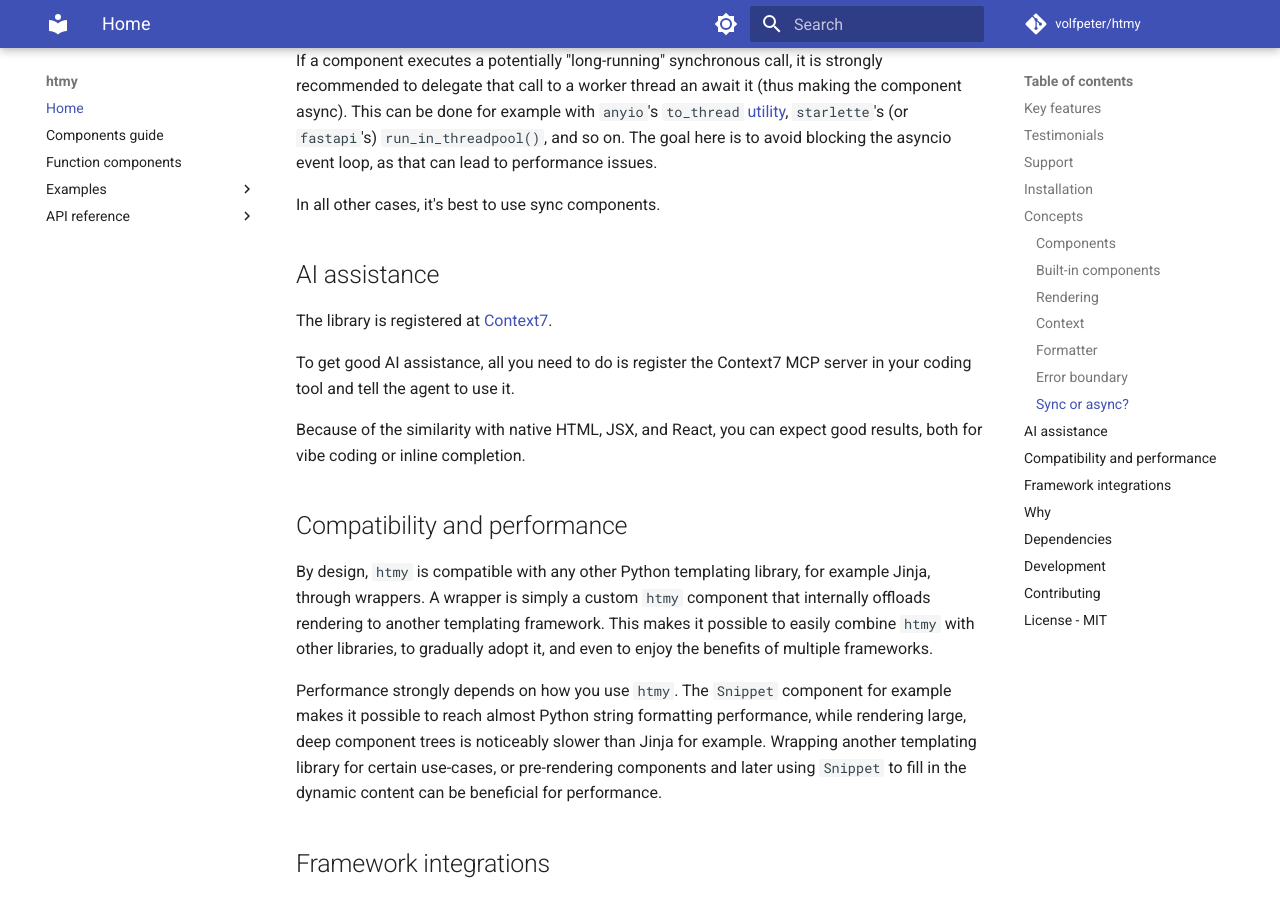
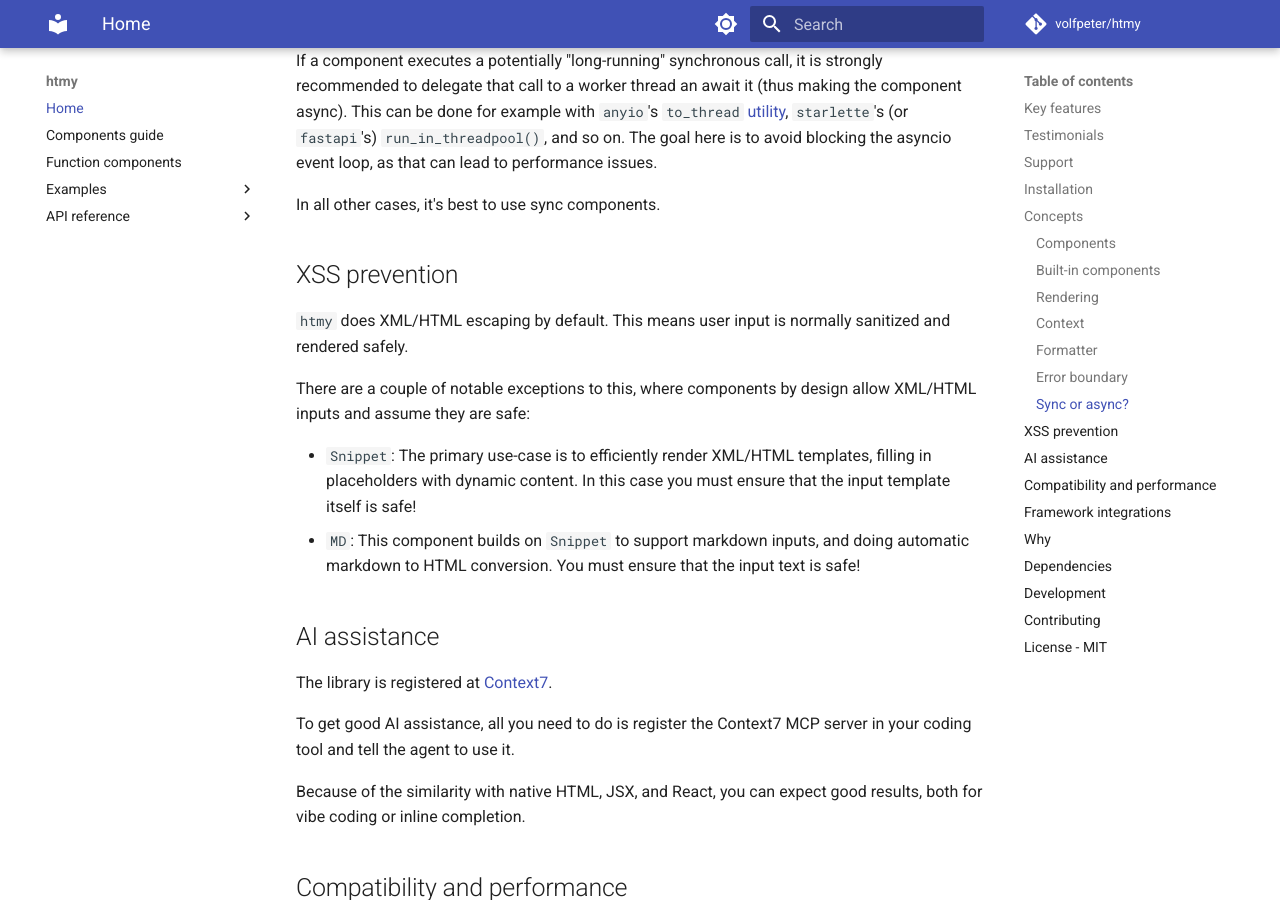
Before and after one commit to volfpeter/htmy, an MkDocs documentation site: the page built from docs/index.md, in a window 1280 px wide and 900 px high, scrolled down 8010 px. Built offline with MkDocs 1.6.1 and Material for MkDocs 9.7.7, drawn with Linux system fonts in a browser that asks for light colours; comment, search, counter and statistics services are not loaded.

Commit message:
docs: add more notes on XSS prevention

```diff
--- a/docs/index.md
+++ b/docs/index.md
@@ -303,6 +303,15 @@
 
 In all other cases, it's best to use sync components.
 
+## XSS prevention
+
+`htmy` does XML/HTML escaping by default. This means user input is normally sanitized and rendered safely.
+
+There are a couple of notable exceptions to this, where components by design allow XML/HTML inputs and assume they are safe:
+
+- `Snippet`: The primary use-case is to efficiently render XML/HTML templates, filling in placeholders with dynamic content. In this case you must ensure that the input template itself is safe!
+- `MD`: This component builds on `Snippet` to support markdown inputs, and doing automatic markdown to HTML conversion. You must ensure that the input text is safe!
+
 ## AI assistance
 
 The library is registered at [Context7](https://context7.com/volfpeter).
```
Also changed, not shown: README.md (+9 -0 lines), 1 other file.
